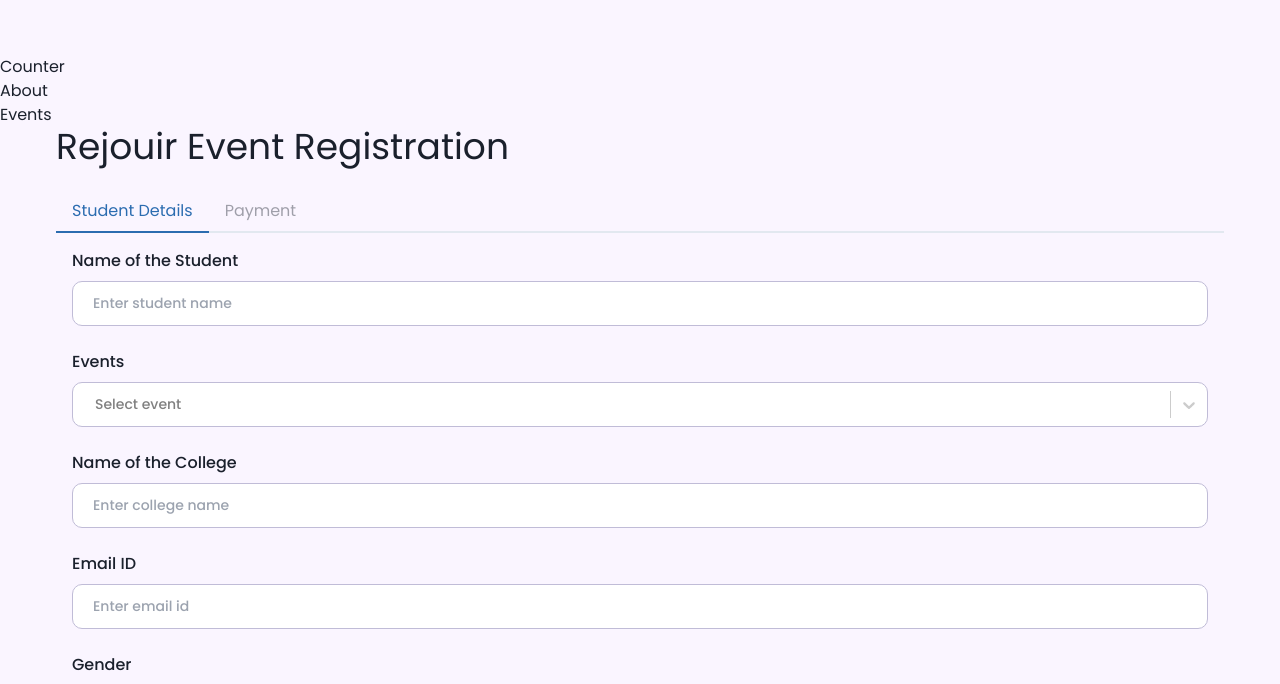
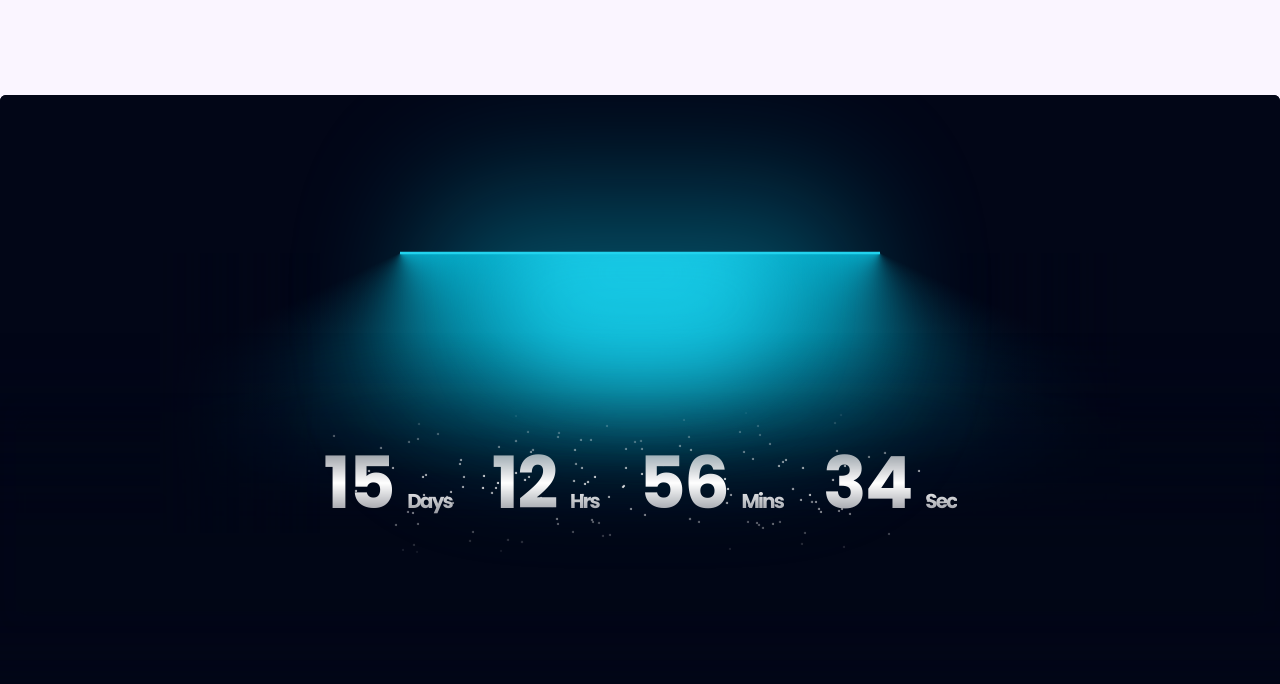
Before and after one commit to Vikram0118/rejouir2024, a Next.js app: page / in a window 1280 px wide. Shown: the part 2345-3029 px from the top of the page. Built offline with nearby package versions, Linux system fonts and the light colour scheme.

Commit message:
Added counter skeleton

```diff
--- a/app/(root)/page.tsx
+++ b/app/(root)/page.tsx
@@ -2,7 +2,7 @@ import FormLayout from "@/components/shared/FormLayout";
 import Hero from "@/components/shared/Hero";
 import { About } from "@/components/shared/About";
 import { Events } from "@/components/shared/Events";
-import { Counter } from "@/components/shared/Counter";
+import { Counter } from "@/components/shared/Counter/Counter";
 
 export default function Home() {
   return (
--- a/components/shared/Counter.tsx
+++ /dev/null
@@ -1,7 +0,0 @@
-import React from 'react'
-
-export const Counter = () => {
-  return (
-    <div>Counter</div>
-  )
-}
--- /dev/null
+++ b/components/shared/Counter/Counter.tsx
@@ -0,0 +1,30 @@
+"use client"
+
+import React from "react";
+import { motion } from "framer-motion";
+import { LampContainer } from "../../ui/lampui";
+import { CounterBlock } from "./CounterBlock";
+import { TextRevealCard } from "@/components/ui/text-reveal-card";
+
+export function Counter() {
+  return (
+    <LampContainer>
+      <motion.h1
+        initial={{ opacity: 0.5, y: 100 }}
+        whileInView={{ opacity: 1, y: 0 }}
+        transition={{
+          delay: 0.3,
+          duration: 0.8,
+          ease: "easeInOut",
+        }}
+        className="mt-5 bg-gradient-to-br from-slate-300 to-slate-500 py-4 bg-clip-text text-center text-4xl font-medium tracking-tight text-transparent md:text-7xl overflow-auto"
+      >
+        <TextRevealCard
+          text={<CounterBlock />}
+          revealText="March 13, 14, 15"
+        >
+        </TextRevealCard>
+      </motion.h1>
+    </LampContainer>
+  );
+}
--- /dev/null
+++ b/components/shared/Counter/CounterBlock.tsx
@@ -0,0 +1,13 @@
+
+export const CounterBlock = () => {
+  return (
+    <>
+      <div className='flex flex-row gap-10'>
+          <p>15 <span className="text-xl">Days</span> </p>
+          <p>12 <span className="text-xl">Hrs</span> </p>
+          <p>56 <span className="text-xl">Mins</span> </p>
+          <p>34 <span className="text-xl">Sec</span> </p>
+      </div>
+    </>
+  )
+}
--- /dev/null
+++ b/components/ui/lampui.tsx
@@ -0,0 +1,86 @@
+"use client"
+
+import React from "react";
+import { motion } from "framer-motion";
+import { cn } from "@/utils/cn";
+
+export const LampContainer = ({
+  children,
+  className,
+}: {
+  children: React.ReactNode;
+  className?: string;
+}) => {
+  return (
+    <div
+      className={cn(
+        "relative flex min-h-screen flex-col items-center justify-center overflow-hidden bg-slate-950 w-full rounded-md z-0 mt-10",
+        className
+      )}
+    >
+      <div className="relative flex w-full flex-1 scale-y-125 items-center justify-center isolate z-0 ">
+        <motion.div
+          initial={{ opacity: 0.5, width: "15rem" }}
+          whileInView={{ opacity: 1, width: "30rem" }}
+          transition={{
+            delay: 0.3,
+            duration: 0.8,
+            ease: "easeInOut",
+          }}
+          style={{
+            backgroundImage: `conic-gradient(var(--conic-position), var(--tw-gradient-stops))`,
+          }}
+          className="absolute inset-auto right-1/2 h-56 overflow-visible w-[30rem] bg-gradient-conic from-cyan-500 via-transparent to-transparent text-white [--conic-position:from_70deg_at_center_top]"
+        >
+          <div className="absolute  w-[100%] left-0 bg-slate-950 h-40 bottom-0 z-20 [mask-image:linear-gradient(to_top,white,transparent)]" />
+          <div className="absolute  w-40 h-[100%] left-0 bg-slate-950  bottom-0 z-20 [mask-image:linear-gradient(to_right,white,transparent)]" />
+        </motion.div>
+        <motion.div
+          initial={{ opacity: 0.5, width: "15rem" }}
+          whileInView={{ opacity: 1, width: "30rem" }}
+          transition={{
+            delay: 0.3,
+            duration: 0.8,
+            ease: "easeInOut",
+          }}
+          style={{
+            backgroundImage: `conic-gradient(var(--conic-position), var(--tw-gradient-stops))`,
+          }}
+          className="absolute inset-auto left-1/2 h-56 w-[30rem] bg-gradient-conic from-transparent via-transparent to-cyan-500 text-white [--conic-position:from_290deg_at_center_top]"
+        >
+          <div className="absolute  w-40 h-[100%] right-0 bg-slate-950  bottom-0 z-20 [mask-image:linear-gradient(to_left,white,transparent)]" />
+          <div className="absolute  w-[100%] right-0 bg-slate-950 h-40 bottom-0 z-20 [mask-image:linear-gradient(to_top,white,transparent)]" />
+        </motion.div>
+        <div className="absolute top-1/2 h-48 w-full translate-y-12 scale-x-150 bg-slate-950 blur-2xl"></div>
+        <div className="absolute top-1/2 z-50 h-48 w-full bg-transparent opacity-10 backdrop-blur-md"></div>
+        <div className="absolute inset-auto z-50 h-36 w-[28rem] -translate-y-1/2 rounded-full bg-cyan-500 opacity-50 blur-3xl"></div>
+        <motion.div
+          initial={{ width: "8rem" }}
+          whileInView={{ width: "16rem" }}
+          transition={{
+            delay: 0.3,
+            duration: 0.8,
+            ease: "easeInOut",
+          }}
+          className="absolute inset-auto z-30 h-36 w-64 -translate-y-[6rem] rounded-full bg-cyan-400 blur-2xl"
+        ></motion.div>
+        <motion.div
+          initial={{ width: "15rem" }}
+          whileInView={{ width: "30rem" }}
+          transition={{
+            delay: 0.3,
+            duration: 0.8,
+            ease: "easeInOut",
+          }}
+          className="absolute inset-auto z-50 h-0.5 w-[30rem] -translate-y-[7rem] bg-cyan-400 "
+        ></motion.div>
+
+        <div className="absolute inset-auto z-40 h-44 w-full -translate-y-[12.5rem] bg-slate-950 "></div>
+      </div>
+
+      <div className="relative z-50 -translate-y-80  px-5">
+        {children}
+      </div>
+    </div>
+  );
+};
--- /dev/null
+++ b/components/ui/text-reveal-card.tsx
@@ -0,0 +1,168 @@
+"use client";
+import React, { useEffect, useRef, useState, memo } from "react";
+import { motion } from "framer-motion";
+import { twMerge } from "tailwind-merge";
+import { cn } from "@/utils/cn";
+import { CounterBlock } from "../shared/Counter/CounterBlock";
+
+export const TextRevealCard = ({
+  text,
+  revealText,
+  children,
+  className,
+}: {
+  text: React.ReactElement;
+  revealText: string;
+  children?: React.ReactNode;
+  className?: string;
+}) => {
+  const [widthPercentage, setWidthPercentage] = useState(0);
+  const cardRef = useRef<HTMLDivElement | any>(null);
+  const [left, setLeft] = useState(0);
+  const [localWidth, setLocalWidth] = useState(0);
+  const [isMouseOver, setIsMouseOver] = useState(false);
+
+  useEffect(() => {
+    if (cardRef.current) {
+      const { left, width: localWidth } =
+        cardRef.current.getBoundingClientRect();
+      setLeft(left);
+      setLocalWidth(localWidth);
+    }
+  }, []);
+
+  function mouseMoveHandler(event: any) {
+    event.preventDefault();
+
+    const { clientX } = event;
+    if (cardRef.current) {
+      const relativeX = clientX - left;
+      setWidthPercentage((relativeX / localWidth) * 100);
+    }
+  }
+
+  function mouseLeaveHandler() {
+    setIsMouseOver(false);
+    setWidthPercentage(0);
+  }
+  function mouseEnterHandler() {
+    setIsMouseOver(true);
+  }
+
+  const rotateDeg = (widthPercentage - 50) * 0.1;
+  return (
+    <div
+      onMouseEnter={mouseEnterHandler}
+      onMouseLeave={mouseLeaveHandler}
+      onMouseMove={mouseMoveHandler}
+      ref={cardRef}
+      className={cn(
+        "relative overflow-hidden",
+        className
+      )}
+    >
+      {children}
+
+      <div className="h-auto relative flex items-center overflow-hidden">
+        <motion.div
+          style={{
+            width: "100%",
+          }}
+          animate={
+            isMouseOver
+              ? {
+                  opacity: widthPercentage > 0 ? 1 : 0,
+                  clipPath: `inset(0 ${100 - widthPercentage}% 0 0)`,
+                }
+              : {
+                  clipPath: `inset(0 ${100 - widthPercentage}% 0 0)`,
+                }
+          }
+          transition={isMouseOver ? { duration: 0 } : { duration: 0.4 }}
+          className="absolute bg-[#1d1c20] z-20  will-change-transform"
+        >
+          <p
+            style={{
+              textShadow: "4px 4px 15px rgba(0,0,0,0.5)",
+            }}
+            className="text-base sm:text-[3rem] py-10 font-bold text-white bg-clip-text text-transparent bg-gradient-to-b from-white to-neutral-300"
+          >
+            {revealText}
+          </p>
+        </motion.div>
+
+        <div className=" overflow-hidden [mask-image:linear-gradient(to_bottom,transparent,white,transparent)]">
+          <p className=" py-10 font-bold bg-clip-text text-transparent bg-[#ffffff]">
+            {text}
+          </p>
+          <MemoizedStars />
+        </div>
+      </div>
+    </div>
+  );
+};
+
+export const TextRevealCardTitle = ({
+  children,
+  className,
+}: {
+  children: React.ReactNode;
+  className?: string;
+}) => {
+  return (
+    <h2 className={twMerge("text-white text-lg mb-2", className)}>
+      {children}
+    </h2>
+  );
+};
+
+export const TextRevealCardDescription = ({
+  children,
+  className,
+}: {
+  children: React.ReactNode;
+  className?: string;
+}) => {
+  return (
+    <p className={twMerge("text-[#a9a9a9] text-sm", className)}>{children}</p>
+  );
+};
+
+const Stars = () => {
+  const randomMove = () => Math.random() * 4 - 2;
+  const randomOpacity = () => Math.random();
+  const random = () => Math.random();
+  return (
+    <div className="absolute inset-0">
+      {[...Array(140)].map((_, i) => (
+        <motion.span
+          key={`star-${i}`}
+          animate={{
+            top: `calc(${random() * 100}% + ${randomMove()}px)`,
+            left: `calc(${random() * 100}% + ${randomMove()}px)`,
+            opacity: randomOpacity(),
+            scale: [1, 1.2, 0],
+          }}
+          transition={{
+            duration: random() * 10 + 20,
+            repeat: Infinity,
+            ease: "linear",
+          }}
+          style={{
+            position: "absolute",
+            top: `${random() * 100}%`,
+            left: `${random() * 100}%`,
+            width: `2px`,
+            height: `2px`,
+            backgroundColor: "white",
+            borderRadius: "50%",
+            zIndex: 1,
+          }}
+          className="inline-block"
+        ></motion.span>
+      ))}
+    </div>
+  );
+};
+
+export const MemoizedStars = memo(Stars);
```
